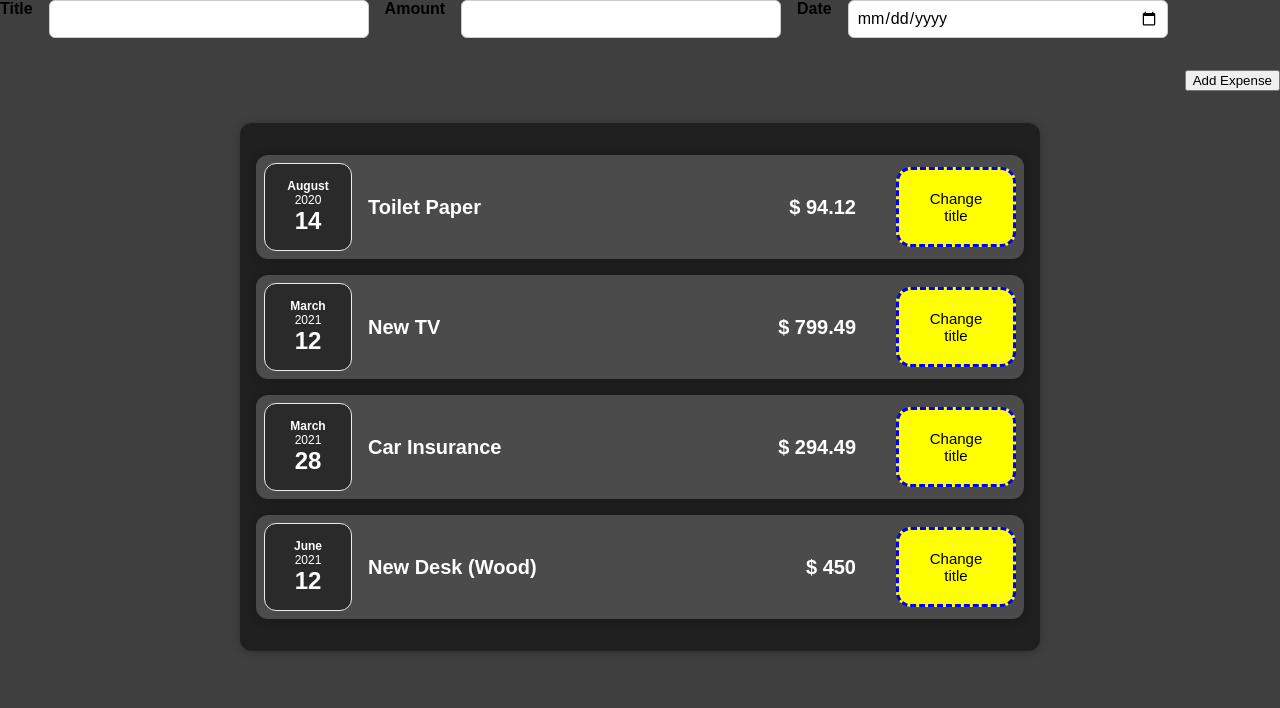
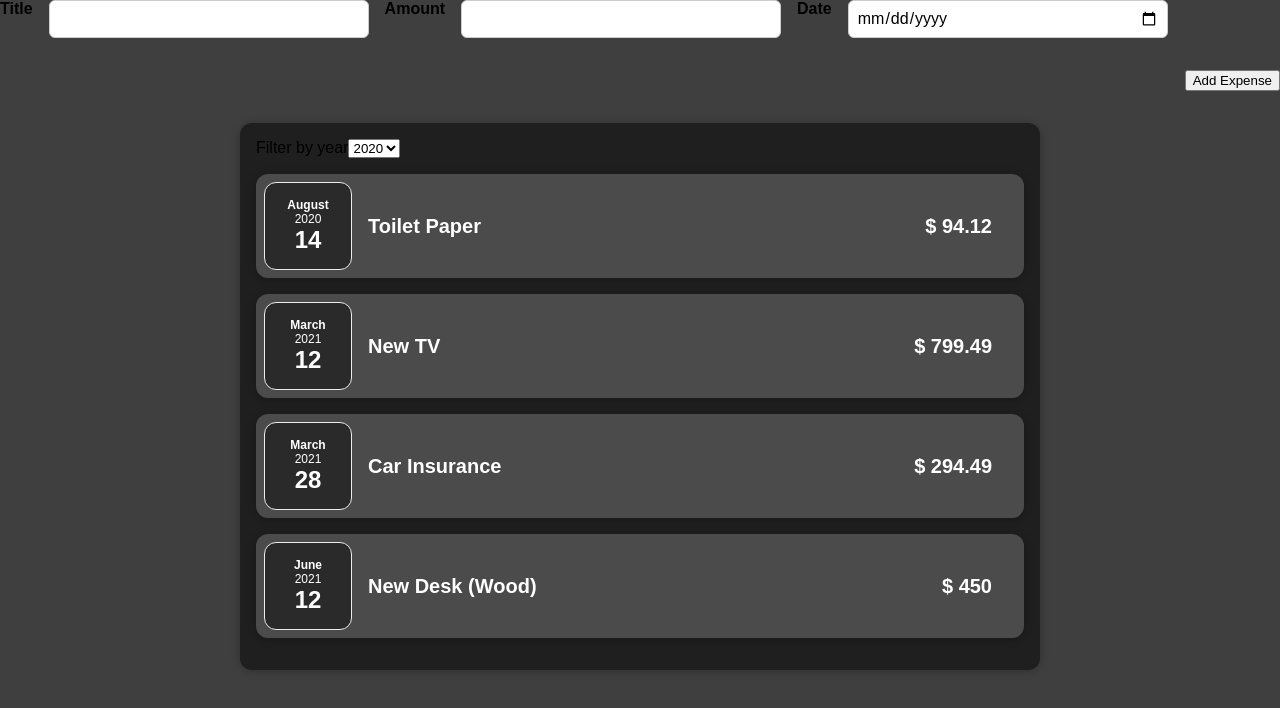
Before and after one commit to HamzaZahid172/Learning_React, a React (Create React App) app in the folder react-complete-guide/: page / in a window 1280 px wide. Shown: the top 708 px of the page. Built offline with nearby package versions, Linux system fonts and the light colour scheme.

Commit message:
Lifting Up the State(Due to data transfer to one component to another when both are sibling of parent), controlled Vs uncontrolled components & stateless Vs stateful components

```diff
--- a/react-complete-guide/src/components/Expenses/Expense.js
+++ b/react-complete-guide/src/components/Expenses/Expense.js
@@ -1,10 +1,20 @@
 import ExpenseItem from "../Expenses/ExpenseItem";
 import Card from "../UI/Card";
 import "../Expenses/Expense.css";
+import { useState } from "react";
+import ExpensesFilter from "./ExpensesFilter";
 
 const Expense = (props) => {
+  const [filterYear, setFilterYear] = useState("2020");
+  const filterChangeHandler = (selectedYear) => {
+    setFilterYear(selectedYear);
+  };
   return (
     <Card className="expenses">
+      <ExpensesFilter
+        selected={filterYear}
+        onChangeFilter={filterChangeHandler}
+      />
       <ExpenseItem
         title={props.items[0].title}
         amount={props.items[0].amount}
@@ -27,6 +37,6 @@ const Expense = (props) => {
       />
     </Card>
   );
-}
+};
 
 export default Expense;
--- a/react-complete-guide/src/components/Expenses/ExpenseItem.js
+++ b/react-complete-guide/src/components/Expenses/ExpenseItem.js
@@ -1,20 +1,14 @@
-import React, { useState } from "react";
+import React from "react";
 import ExpenseDate from "../Expenses/ExpenseDate";
 import Card from "../UI/Card";
 import "../Expenses/ExpenseItem.css";
 const ExpenseItem = (props) => {
-  const [title, setTitle] = useState(props.title);
-  const clickButton = () => {
-    setTitle(`Updated ${title}`);
-    console.log(title);
-  };
   return (
     <Card className="expense-item">
       <ExpenseDate date={props.date} />
       <div className="expense-item__description">
-        <h2>{title}</h2>
+        <h2>{props.title}</h2>
         <p className="expense-item__price">$ {props.amount}</p>
-        <button className="btn" onClick={clickButton}> Change title</button>
       </div>
     </Card>
   );
--- /dev/null
+++ b/react-complete-guide/src/components/Expenses/ExpensesFilter.js
@@ -0,0 +1,20 @@
+const ExpensesFilter = (props) => {
+  const dropdownChangeHandler = (event) => {
+    props.onChangeFilter(event.target.value);
+  };
+  return (
+    <div className="expenses-filter">
+      <div className="expenses-filter__control">
+        <label>Filter by year</label>
+        <select value={props.selected} onChange={dropdownChangeHandler}>
+          <option value="2022">2022</option>
+          <option value="2021">2021</option>
+          <option value="2020">2020</option>
+          <option value="2019">2019</option>
+        </select>
+      </div>
+    </div>
+  );
+};
+
+export default ExpensesFilter;
```
